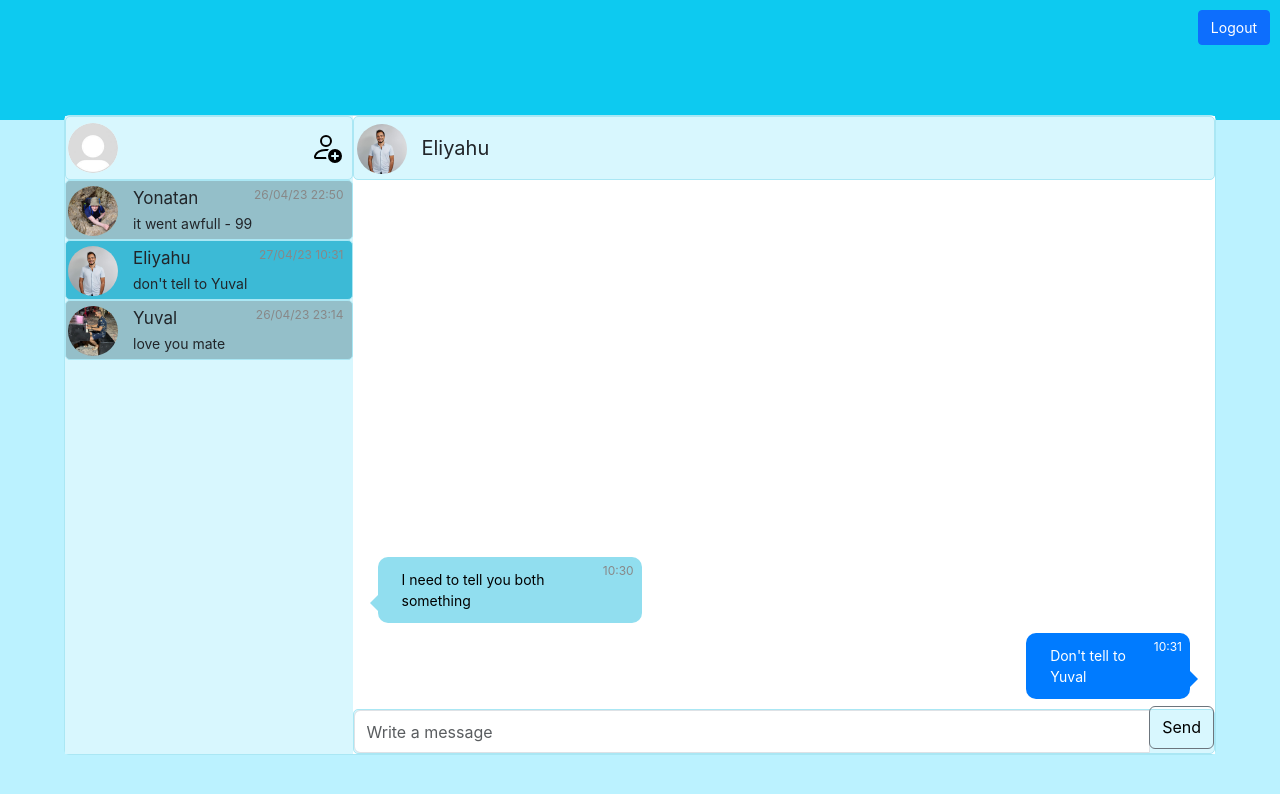
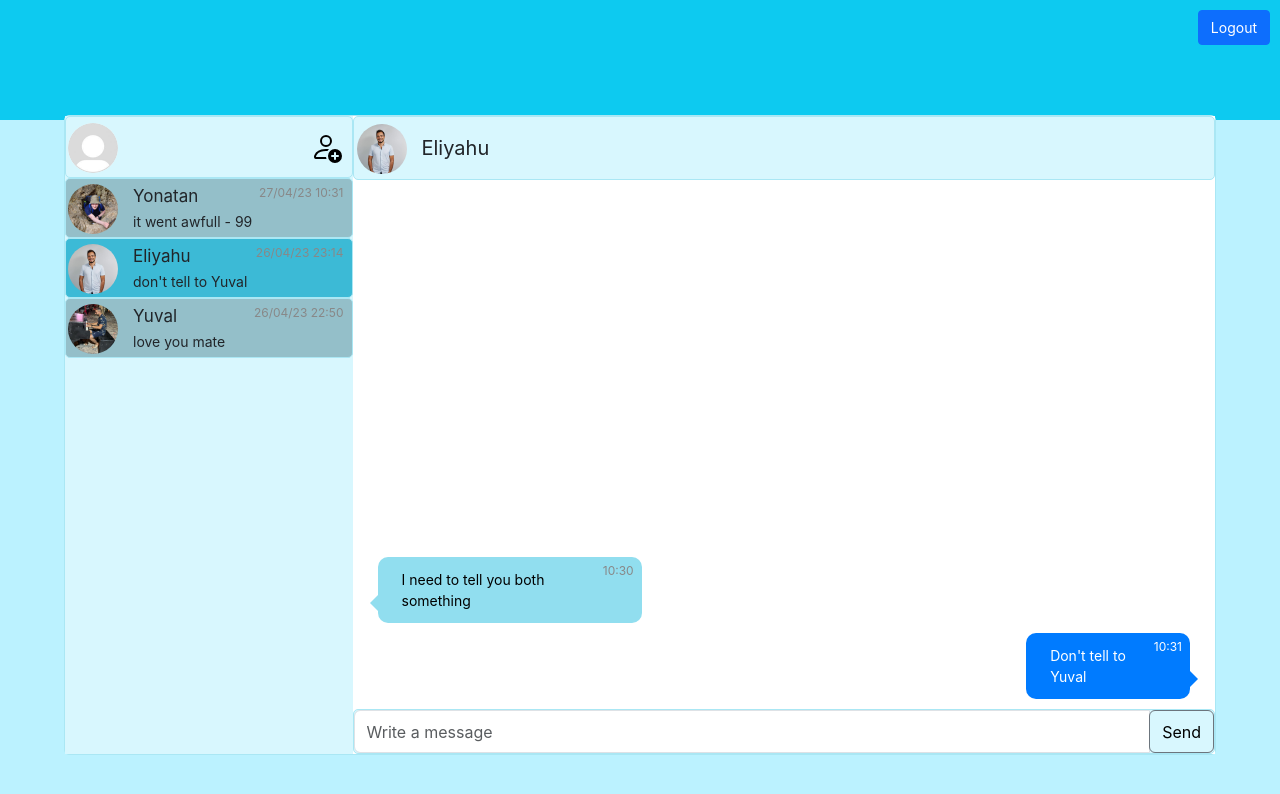
Before and after one commit to yonikal56/our-whatsapp-1b, a React (Create React App) app: page /messages in a window 1280 px wide. Shown: the top 794 px of the page. Built offline with nearby package versions, Linux system fonts and the light colour scheme.

Commit message:
split to sub-components

```diff
--- a/public/css/messages.css
+++ b/public/css/messages.css
@@ -37,7 +37,6 @@
   .left-header,
   .right-header,
   .footer {
-      height: 10%;
       width: 100%;
       background-color: #d8f7fe;
       border-radius: 5px;
@@ -68,6 +67,7 @@
   .footer-btn {
       height: 100%;
       color: black;
+      top: 0;
   }
 
   .avatar {
--- /dev/null
+++ b/src/chat/Chat.js
@@ -0,0 +1,18 @@
+import ChatHeader from "../chatHeader/ChatHeader";
+import Message from "../message/Message";
+
+function Chat() {
+    return (
+        <>
+            <ChatHeader name="Eliyahu" img="photos/Eliyahu.png" />
+            <main className="messages">
+                <div className="real-messages">
+                    <Message text="I need to tell you both something" time="10:30" side="left" />
+                    <Message text="Don't tell to Yuval" time="10:31" side="right" />
+                </div>
+            </main>
+        </>
+    );
+}
+
+export default Chat;
--- /dev/null
+++ b/src/chatFooter/ChatFooter.js
@@ -0,0 +1,15 @@
+function ChatFooter() {
+    return (
+        <footer className="footer">
+            <div className="input-group ">
+                <input type="text" className="form-control" placeholder="Write a message"
+                    aria-label="Recipient's username" aria-describedby="basic-addon2" />
+                <div className="input-group-append">
+                    <button className="btn btn-outline-secondary footer-btn" type="button">Send</button>
+                </div>
+            </div>
+        </footer>
+    );
+}
+
+export default ChatFooter;
--- /dev/null
+++ b/src/chatHeader/ChatHeader.js
@@ -0,0 +1,14 @@
+function ChatHeader({name, img}) {
+    return (
+        <header className="right-header">
+            <div className="media">
+                <img className="avatar" src={img} alt="avatar" />
+                <div className="media-body">
+                    {name}
+                </div>
+            </div>
+        </header>
+    );
+}
+
+export default ChatHeader;
--- a/src/chatSection/ChatSection.js
+++ b/src/chatSection/ChatSection.js
@@ -1,35 +1,11 @@
-function ChatSection({ type: formType, labelText: labelText, inputText: inputText }) {
+import Chat from "../chat/Chat";
+import ChatFooter from "../chatFooter/ChatFooter";
+
+function ChatSection() {
     return (
         <div className="col-lg-9 col-md-8 col-12" id="messages-section">
-            <header className="right-header">
-                <div className="media">
-                    <img className="avatar" src="photos/Eliyahu.png" alt="avatar" />
-                    <div className="media-body">
-                        Eliyahu
-                    </div>
-                </div>
-            </header>
-            <main className="messages">
-                <div className="real-messages">
-                    <div className="message message-left">
-                        <div className="text">I need to tell you both something</div>
-                        <div className="time">10:30</div>
-                    </div>
-                    <div className="message message-right">
-                        <div className="text">Don't tell to Yuval</div>
-                        <div className="time">10:31</div>
-                    </div>
-                </div>
-            </main>
-            <footer className="footer">
-                <div className="input-group ">
-                    <input type="text" className="form-control" placeholder="Write a message"
-                        aria-label="Recipient's username" aria-describedby="basic-addon2" />
-                    <div className="input-group-append">
-                        <button className="btn btn-outline-secondary footer-btn" type="button">Send</button>
-                    </div>
-                </div>
-            </footer>
+            <Chat />
+            <ChatFooter />
         </div>
     );
 }
--- /dev/null
+++ b/src/conversation/Conversation.js
@@ -0,0 +1,16 @@
+function Conversation({name, time, message: lastMessage, img: image, current}) {
+    let mediaClass = 'media' + (current ? ' current-conversation' : '');
+
+    return (
+        <div className={mediaClass}>
+            <img className="avatar" src={image} alt="avatar" />
+            <div className="media-body">
+                <div className="name">{name}</div>
+                <div className="time">{time}</div>
+                <div className="last-msg">{lastMessage}</div>
+            </div>
+        </div>
+    );
+}
+
+export default Conversation;
--- a/src/conversations/Conversations.js
+++ b/src/conversations/Conversations.js
@@ -1,45 +1,14 @@
-function Conversations({ type: formType, labelText: labelText, inputText: inputText }) {
+import Conversation from "../conversation/Conversation";
+import ConversationsHeader from "../conversationsHeader/ConversationsHeader";
+
+function Conversations() {
     return (
         <div className="col-lg-3 col-md-4 col-12" id="conversations-section">
-            <header className="left-header">
-                <div className="media">
-                    <img className="avatar" src="photos/no_img.png" alt="avatar" />
-                    <div className="icon">
-                        <svg data-bs-toggle="modal" data-bs-target="#newModal" width="32" height="32"
-                            className="bi bi-person-add" viewBox="0 0 16 16">
-                            <path
-                                d="M12.5 16a3.5 3.5 0 1 0 0-7 3.5 3.5 0 0 0 0 7Zm.5-5v1h1a.5.5 0 0 1 0 1h-1v1a.5.5 0 0 1-1 0v-1h-1a.5.5 0 0 1 0-1h1v-1a.5.5 0 0 1 1 0Zm-2-6a3 3 0 1 1-6 0 3 3 0 0 1 6 0ZM8 7a2 2 0 1 0 0-4 2 2 0 0 0 0 4Z" />
-                            <path
-                                d="M8.256 14a4.474 4.474 0 0 1-.229-1.004H3c.001-.246.154-.986.832-1.664C4.484 10.68 5.711 10 8 10c.26 0 .507.009.74.025.226-.341.496-.65.804-.918C9.077 9.038 8.564 9 8 9c-5 0-6 3-6 4s1 1 1 1h5.256Z" />
-                        </svg>
-                    </div>
-                </div>
-            </header>
+            <ConversationsHeader />
             <main className="conversations">
-                <div className="media">
-                    <img className="avatar" src="photos/Yontan.png" alt="avatar" />
-                    <div className="media-body">
-                        <div className="name">Yonatan </div>
-                        <div className="time">26/04/23 22:50</div>
-                        <div className="last-msg">it went awfull - 99</div>
-                    </div>
-                </div>
-                <div className="media current-conversation">
-                    <img className="avatar" src="photos/Eliyahu.png" alt="avatar" />
-                    <div className="media-body">
-                        <div className="name">Eliyahu </div>
-                        <div className="time">27/04/23 10:31</div>
-                        <div className="last-msg">don't tell to Yuval</div>
-                    </div>
-                </div>
-                <div className="media">
-                    <img className="avatar" src="photos/Yuval.png" alt="avatar" />
-                    <div className="media-body">
-                        <div className="name">Yuval </div>
-                        <div className="time">26/04/23 23:14</div>
-                        <div className="last-msg">love you mate</div>
-                    </div>
-                </div>
+                <Conversation name="Yonatan" time="27/04/23 10:31" message="it went awfull - 99" img="photos/Yontan.png" />
+                <Conversation name="Eliyahu" time="26/04/23 23:14" message="don't tell to Yuval" img="photos/Eliyahu.png" current="True" />
+                <Conversation name="Yuval" time="26/04/23 22:50" message="love you mate" img="photos/Yuval.png" />
             </main>
         </div>
     );
--- /dev/null
+++ b/src/conversationsHeader/ConversationsHeader.js
@@ -0,0 +1,20 @@
+function ConversationsHeader() {
+    return (
+        <header className="left-header">
+            <div className="media">
+                <img className="avatar" src="photos/no_img.png" alt="avatar" />
+                <div className="icon">
+                    <svg data-bs-toggle="modal" data-bs-target="#newModal" width="32" height="32"
+                        className="bi bi-person-add" viewBox="0 0 16 16">
+                        <path
+                            d="M12.5 16a3.5 3.5 0 1 0 0-7 3.5 3.5 0 0 0 0 7Zm.5-5v1h1a.5.5 0 0 1 0 1h-1v1a.5.5 0 0 1-1 0v-1h-1a.5.5 0 0 1 0-1h1v-1a.5.5 0 0 1 1 0Zm-2-6a3 3 0 1 1-6 0 3 3 0 0 1 6 0ZM8 7a2 2 0 1 0 0-4 2 2 0 0 0 0 4Z" />
+                        <path
+                            d="M8.256 14a4.474 4.474 0 0 1-.229-1.004H3c.001-.246.154-.986.832-1.664C4.484 10.68 5.711 10 8 10c.26 0 .507.009.74.025.226-.341.496-.65.804-.918C9.077 9.038 8.564 9 8 9c-5 0-6 3-6 4s1 1 1 1h5.256Z" />
+                    </svg>
+                </div>
+            </div>
+        </header>
+    );
+}
+
+export default ConversationsHeader;
--- /dev/null
+++ b/src/message/Message.js
@@ -0,0 +1,11 @@
+function Message({text, time, side}) {
+    let messageClass = 'message message-' + side;
+    return (
+        <div className={messageClass}>
+            <div className="text">{text}</div>
+            <div className="time">{time}</div>
+        </div>
+    );
+}
+
+export default Message;
```
